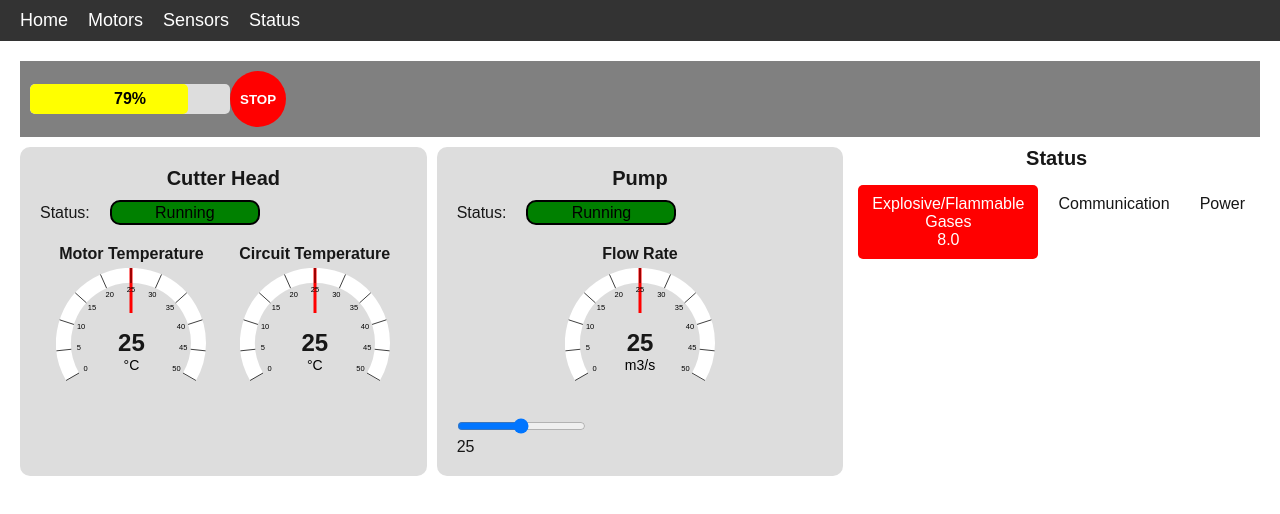
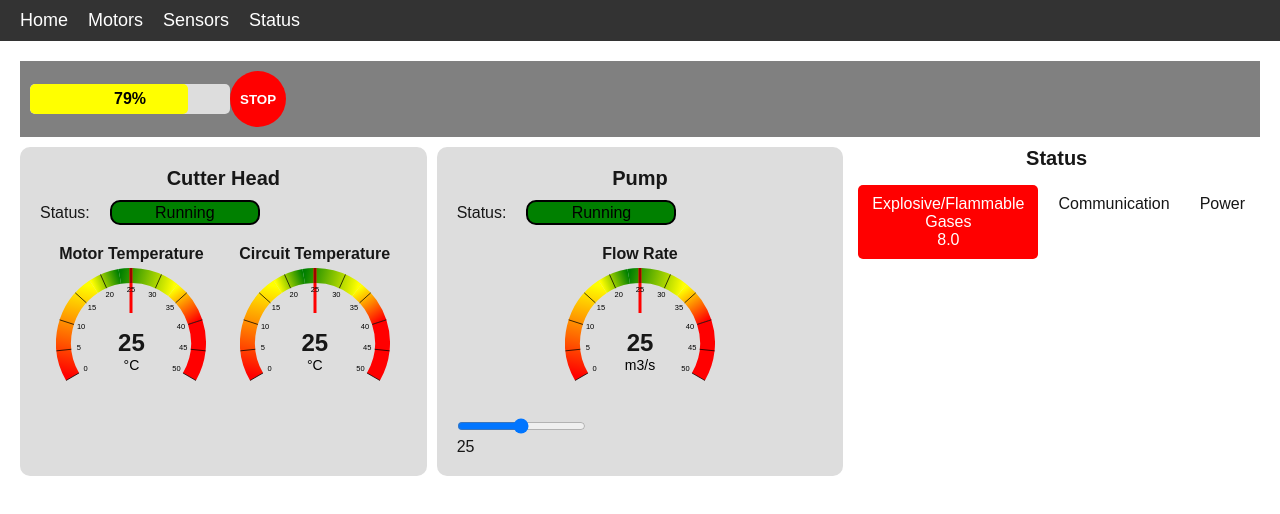
Before and after one commit to ryancho7/TBM-GUI, a Next.js app in the folder hyperloop_gui/: page / in a window 1280 px wide. Shown: the top 514 px of the page. Built offline with nearby package versions, Linux system fonts and the light colour scheme.

Commit message:
colored circular meter

```diff
--- a/hyperloop_gui/app/components/CircularMeter.js
+++ b/hyperloop_gui/app/components/CircularMeter.js
@@ -2,10 +2,10 @@
 import { useEffect, useState } from 'react';
 import styles from './CircularMeter.module.css';
 
-const CircularMeter = ({ min, max, data, units, partitions, size}) => {
+const CircularMeter = ({ min, max, data, units, partitions, size, colorRanges}) => {
     // Calculate the proportion of the meter based on the current data
     const proportion = ((data - min) / (max - min));
-    console.log(min + " " + max + " " + data)
+    //console.log(min + " " + max + " " + data)
 
     // Convert the percentage to the stroke-dashoffset for the SVG circle
     const circumference = 2 * Math.PI * 45; // 45 is the radius of the circle
@@ -34,21 +34,86 @@ const CircularMeter = ({ min, max, data, units, partitions, size}) => {
     const needleX2 = 50 + needleLength * Math.cos(needleAngleRad);
     const needleY2 = 50 + needleLength * Math.sin(needleAngleRad);
 
+    function polarToCartesian(centerX, centerY, radius, angleInDegrees) {
+        const angleInRadians = (angleInDegrees - 90) * Math.PI / 180.0;
+
+        return {
+            x: centerX + radius * Math.cos(angleInRadians),
+            y: centerY + radius * Math.sin(angleInRadians),
+        };
+    }
+
+    // Function to describe an arc path
+    function describeArc(x, y, radius, startAngle, endAngle) {
+        const start = polarToCartesian(x, y, radius, endAngle);
+        const end = polarToCartesian(x, y, radius, startAngle);
+
+        const largeArcFlag = endAngle - startAngle <= 180 ? '0' : '1';
+
+        const d = [
+            'M', start.x, start.y,
+            'A', radius, radius, 0, largeArcFlag, 0, end.x, end.y,
+        ].join(' ');
+
+        return d;
+    }
+
+    // Generate linear gradients and arcs
+    const gradientDefs = colorRanges.map((range, index) => {
+        const nextRange = colorRanges[index + 1];
+
+        // Calculate start and end points for gradient
+        const startProportion = (range.min - min) / (max - min);
+        const endProportion = (range.max - min) / (max - min);
+
+        const startAngle = -120 + 240 * startProportion;
+        const endAngle = -120 + 240 * endProportion;
+
+        const start = polarToCartesian(50, 50, 45, startAngle); // Start of arc
+        const end = polarToCartesian(50, 50, 45, endAngle); // End of arc
+
+        return (
+            <linearGradient id={`grad${index}`} key={index} gradientUnits="userSpaceOnUse" x1={start.x} y1={start.y} x2={end.x} y2={end.y}>
+                <stop offset="0%" stopColor={range.color} />
+                {nextRange && <stop offset="100%" stopColor={nextRange.color} />}
+            </linearGradient>
+        );
+    });
+
+    // Generate arcs for each color range
+    const arcs = colorRanges.map((range, index) => {
+        const startProportion = (range.min - min) / (max - min);
+        const endProportion = (range.max - min) / (max - min);
+
+        const startAngle = -120 + 240 * startProportion;
+        const endAngle = -120 + 240 * endProportion;
+
+        const pathData = describeArc(50, 50, 45, startAngle, endAngle);
+
+        return (
+            <path
+                key={index}
+                d={pathData}
+                fill="none"
+                stroke={`url(#grad${index})`} // Use the linear gradient along the arc path
+                strokeWidth="10"
+            />
+        );
+    });
+
+
     return (
         <div className={styles.meterContainer} style={{height: `${size}px`, width: `${size}px`}}>
             <svg viewBox="0 0 100 100">
-                {/*background circle */}
-                <circle
-                    className={styles.meterBackground}
-                    cx="50"
-                    cy="50"
-                    r="45"
-                    style={{
-                        strokeDasharray: `${circumference * (2 / 3)}`, // Display only the 240 degrees arc
-                        transform: "rotate(150deg)", // Rotate to make it start at 8 o'clock (stroke starts on x axis, at 90 degrees from noon)
-                        transformOrigin: "50% 50%", // Rotate around the center
-                    }}
-                ></circle>
+                {/* Colored arcs */}
+                <defs>
+                    {/* Define linear gradients */}
+                    {gradientDefs}
+                </defs>
+                {/* Draw arcs */}
+                {arcs}
+
+
 
                 {/* Needle */}
                 <line
--- a/hyperloop_gui/app/page.js
+++ b/hyperloop_gui/app/page.js
@@ -44,11 +44,30 @@ export default function Home() {
         <div className={styles.temp}>
           <div className={styles.tempContainer}>
             <div className={styles.meterTitle}>Motor Temperature</div>
-            <CircularMeter min={0} max={50} data={data} partitions={10} units={"°C"} size={150}/>
+            <CircularMeter
+              min={0} max={50} data={data} partitions={10} units={"°C"} size={150}
+              colorRanges={[
+                { min: 0, max: 18, color: 'red' },      // Critical low
+                { min: 18, max: 23, color: 'yellow' },  // Warning low
+                { min: 23, max: 33, color: 'green' },   // Safe range
+                { min: 33, max: 40, color: 'yellow' },  // Warning high
+                { min: 40, max: 50, color: 'red' },     // Critical high
+              ]}
+            />
           </div>
           <div className={styles.tempContainer}>
             <div className={styles.meterTitle}>Circuit Temperature</div>
-            <CircularMeter min={0} max={50} data={data} partitions={10} units={"°C"} size={150}/>
+            <CircularMeter
+              min={0} max={50} data={data} partitions={10} units={"°C"} size={150}
+              colorRanges={[
+                { min: 0, max: 18, color: 'red' },      // Critical low
+                { min: 18, max: 23, color: 'yellow' },  // Warning low
+                { min: 23, max: 33, color: 'green' },   // Safe range
+                { min: 33, max: 40, color: 'yellow' },  // Warning high
+                { min: 40, max: 50, color: 'red' },     // Critical high
+              ]}
+            />
+
           </div>
         </div>
 
@@ -74,8 +93,17 @@ export default function Home() {
         </div>
         <div className={styles.tempContainer}>
             <div className={styles.meterTitle}>Flow Rate</div>
-            <CircularMeter min={0} max={50} data={data} partitions={10} units={"m3/s"} size={150}/>
-          </div>
+            <CircularMeter
+              min={0} max={50} data={data} partitions={10} units={"m3/s"} size={150}
+              colorRanges={[
+                { min: 0, max: 18, color: 'red' },      // Critical low
+                { min: 18, max: 23, color: 'yellow' },  // Warning low
+                { min: 23, max: 33, color: 'green' },   // Safe range
+                { min: 33, max: 40, color: 'yellow' },  // Warning high
+                { min: 40, max: 50, color: 'red' },     // Critical high
+              ]}
+            />
+        </div>
         <div className={styles.sliderContainer}>
           <input
             type="range"
```
